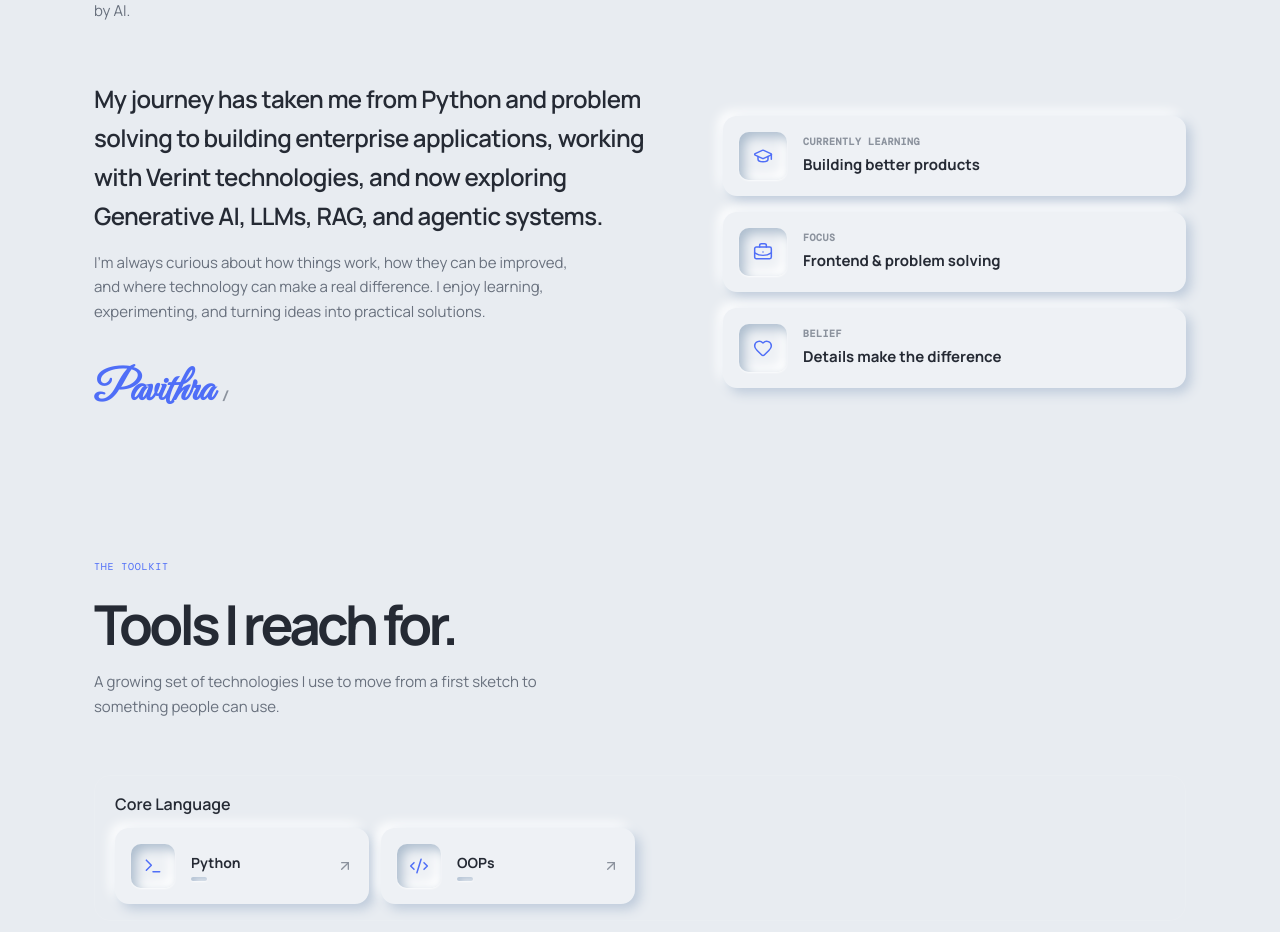
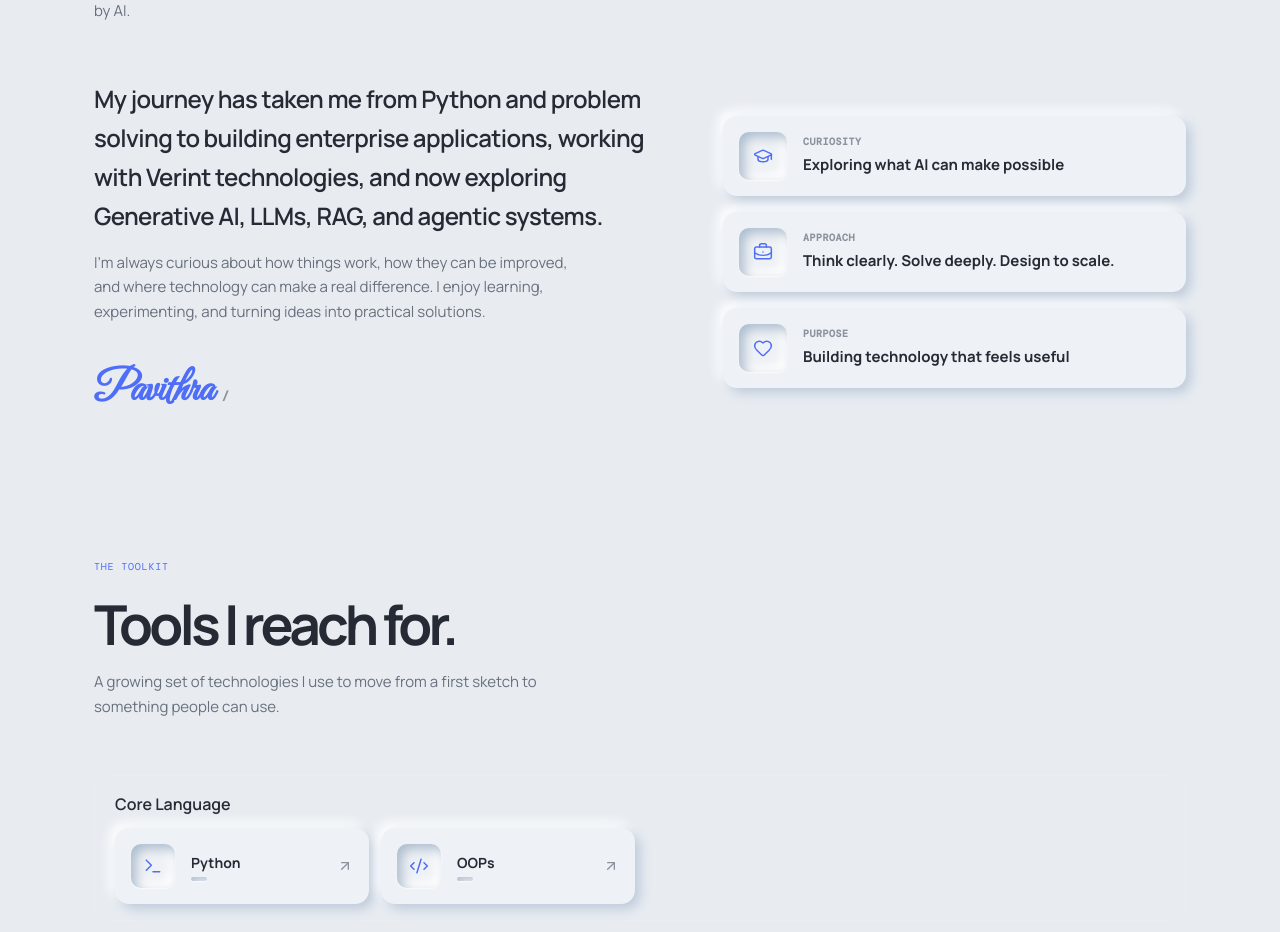
Before and after one commit to Pavithrarapuru/Portfolio, a React (Vite) app: page / in a window 1280 px wide. Shown: the part 1100-2032 px from the top of the page. Built offline with nearby package versions, Linux system fonts and the light colour scheme.

Commit message:
about.jsx

```diff
--- a/src/components/sections/About.jsx
+++ b/src/components/sections/About.jsx
@@ -11,18 +11,18 @@ function About() {
  const highlights = [
   {
     icon: GraduationCap,
-      label: 'Currently learning',
-      title: 'Building better products',
+    label: 'Curiosity',
+    title: 'Exploring what AI can make possible',
   },
   {
     icon: BriefcaseBusiness,
-      label: 'Focus',
-      title: 'Frontend & problem solving',
+    label: 'Approach',
+    title: 'Think clearly. Solve deeply. Design to scale.',
   },
   {
     icon: Heart,
-      label: 'Belief',
-      title: 'Details make the difference',
+    label: 'Purpose',
+    title: 'Building technology that feels useful',
   },
 ]
 
```
Lines whose indentation alone changed are shown as unchanged.
